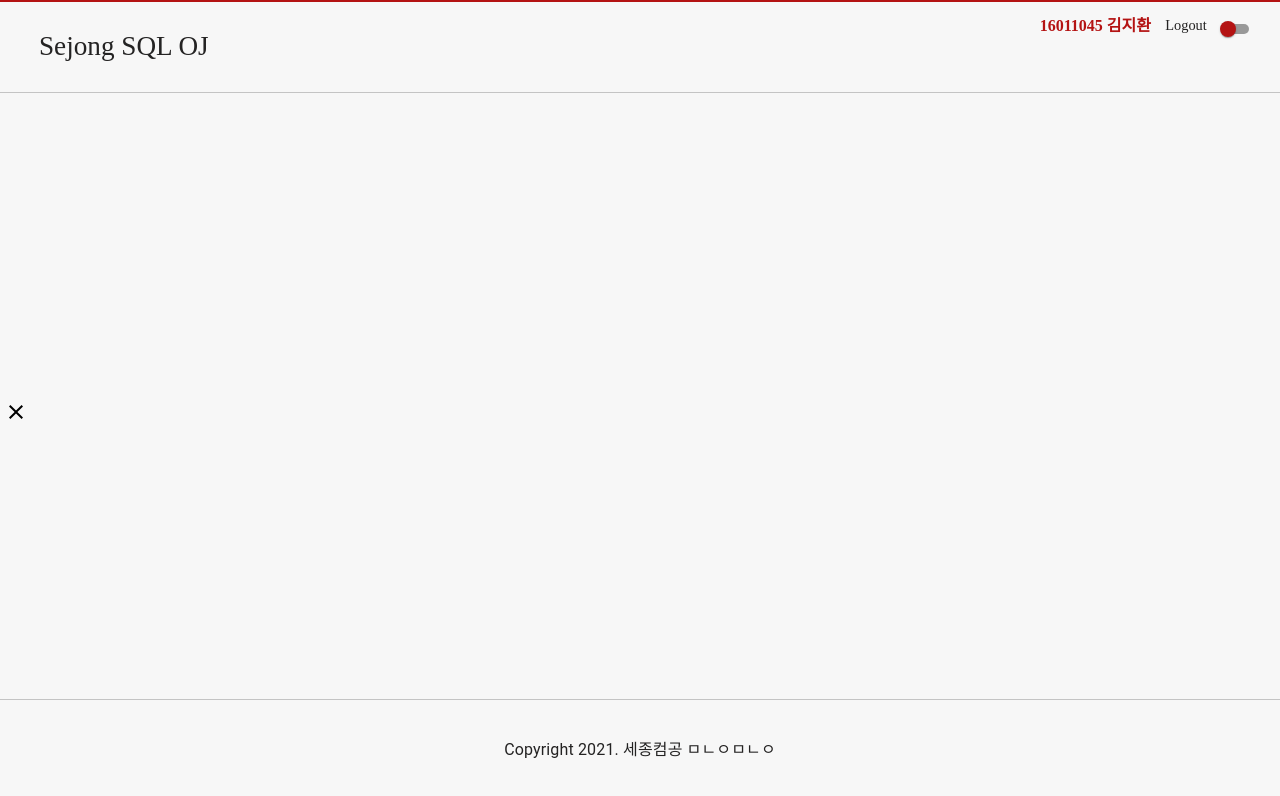
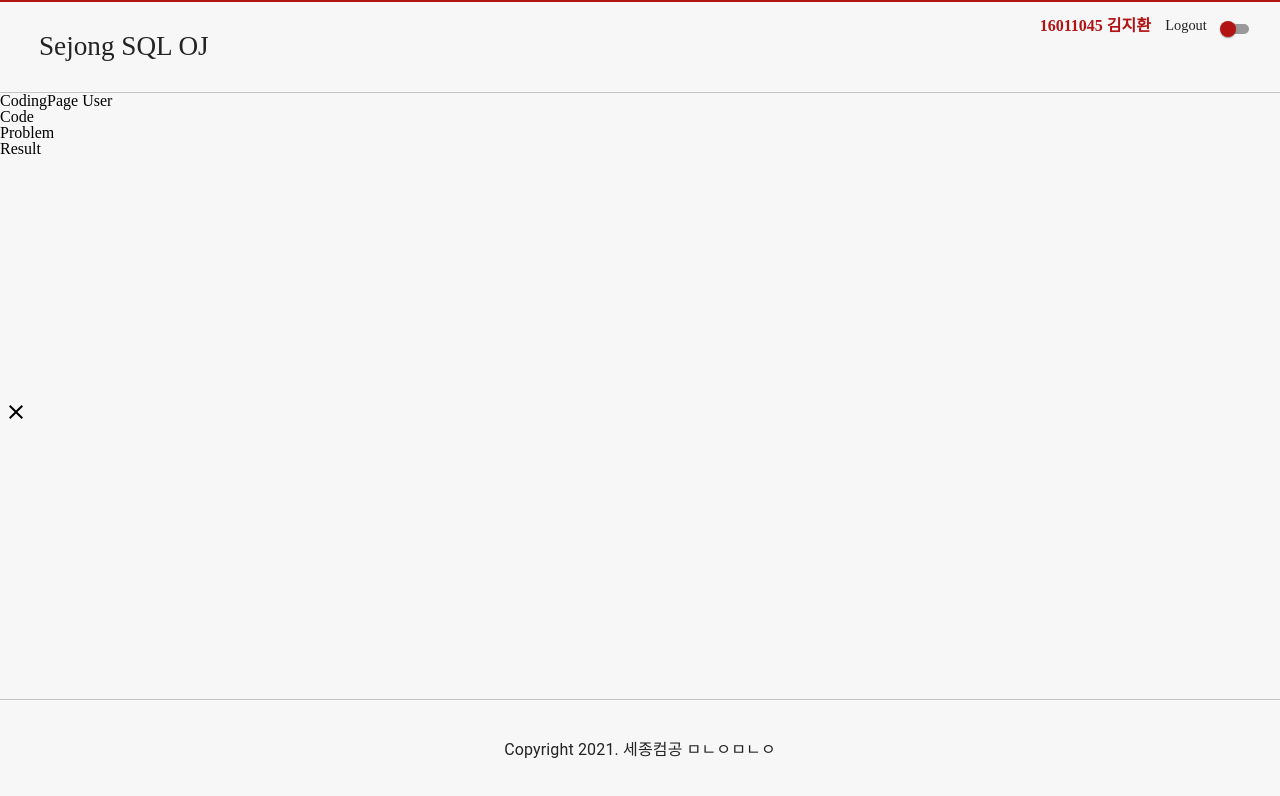
Before and after one commit to donut0310/Sejong-SQL-OJ, a React (Create React App) app in the folder src/client/: page /main/coding in a window 1280 px wide. Shown: the top 796 px of the page. Built offline with nearby package versions, Linux system fonts and the light colour scheme.

Commit message:
Init coding page

```diff
--- a/src/client/src/components/main/Main.js
+++ b/src/client/src/components/main/Main.js
@@ -1,14 +1,15 @@
 import React from 'react'
 import { Route } from 'react-router-dom'
 import styled from 'styled-components'
+
+import CodingPage from '../../containers/codingPage'
 import StatusPage from '../../containers/statusPage'
 
 const Main = () => {
   return (
     <MainWrapper>
-      <Route path="/main/status">
-        <StatusPage />
-      </Route>
+      <Route path="/main/coding" component={CodingPage} />
+      <Route path="/main/status" component={StatusPage} />
     </MainWrapper>
   )
 }
--- a/src/client/src/containers/codingPage/User.js
+++ b/src/client/src/containers/codingPage/User.js
@@ -1,7 +1,24 @@
 import React from 'react'
+import styled from 'styled-components'
+
+import Code from '../../components/pages/codingPage/Code'
+import Problem from '../../components/pages/codingPage/Problem'
+import Result from '../../components/pages/codingPage/Result'
 
 const User = () => {
-  return <div>CodingPage User</div>
+  return (
+    <PageWrapper>
+      CodingPage User
+      <Code />
+      <Problem />
+      <Result />
+    </PageWrapper>
+  )
 }
 
 export default User
+
+const PageWrapper = styled.div`
+  display: flex;
+  flex-direction: column;
+`
```
